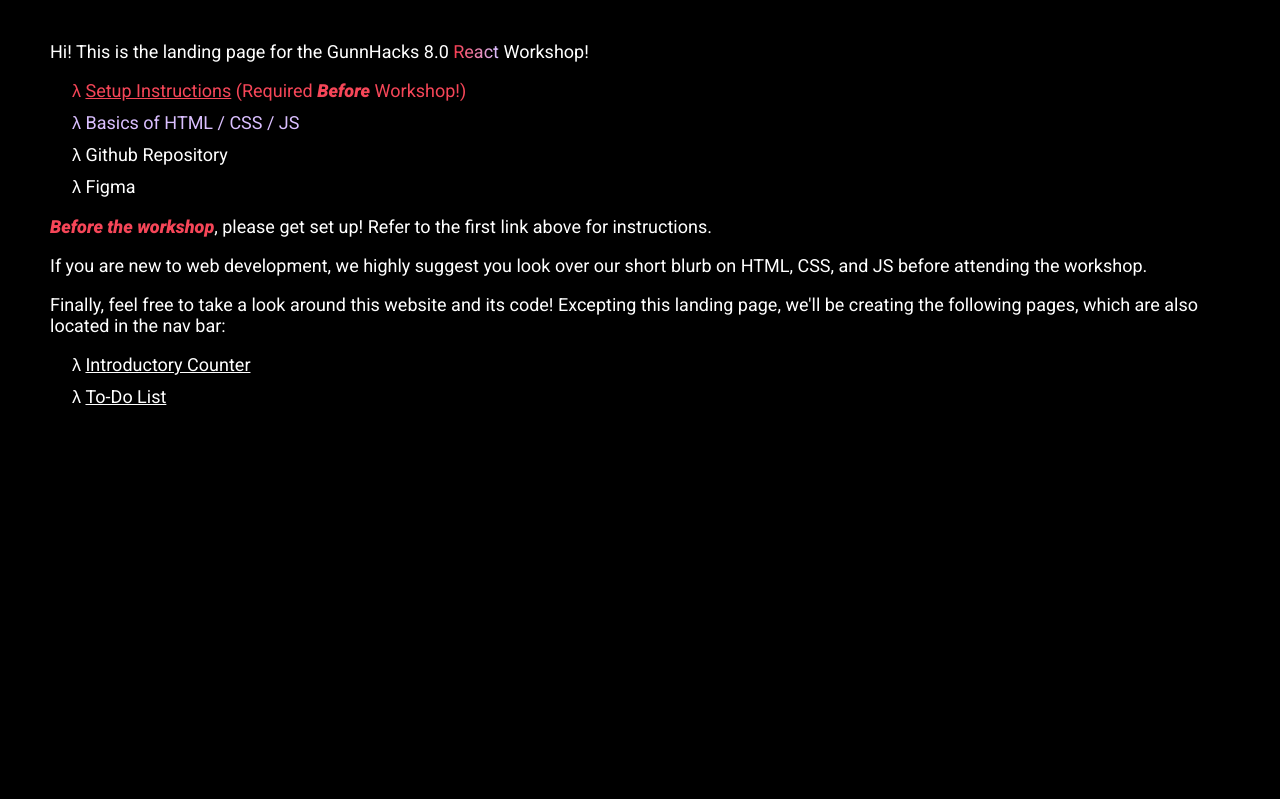
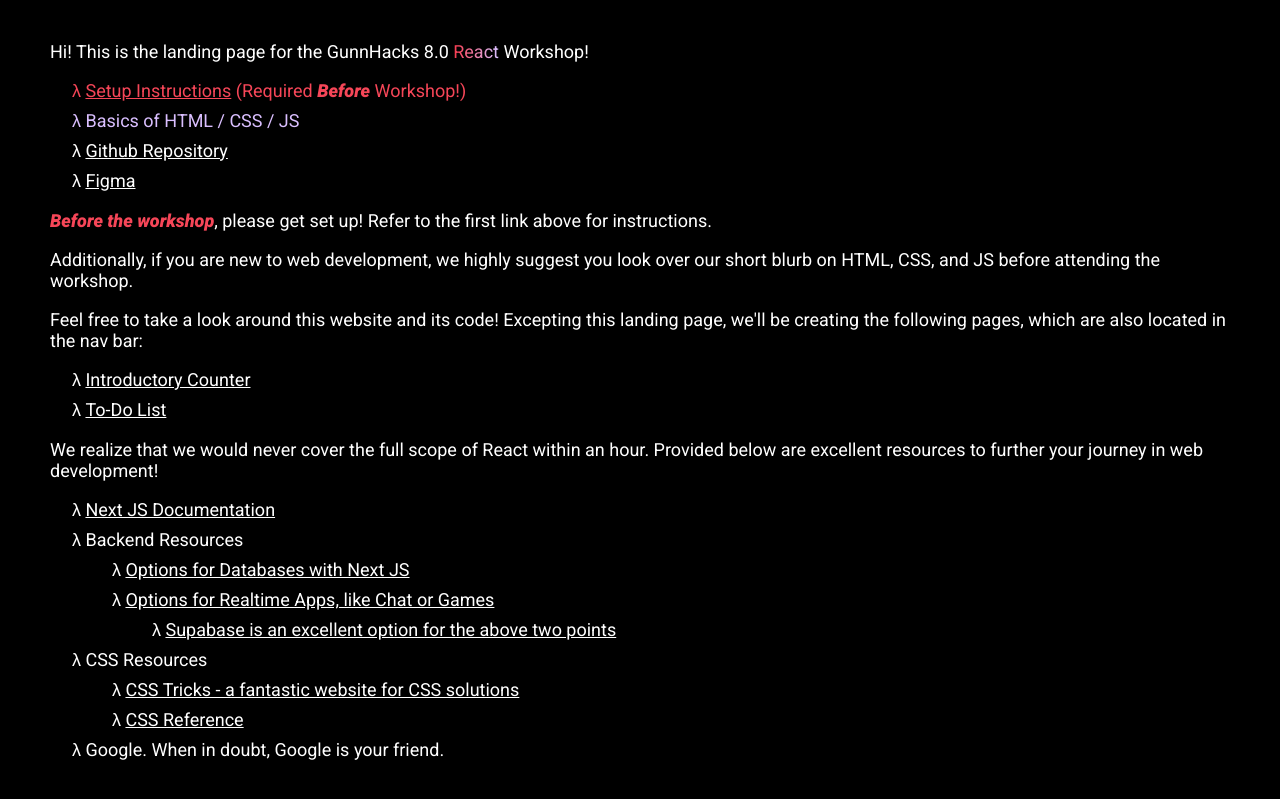
Before and after one commit to ImNotRog/GunnHacks-8.0-React-Demo, a Next.js app: page / in a window 1280 px wide. Shown: the part 263-1062 px from the top of the page. Before the commit the page ends 800 px from the top, so only its background shows below. Built offline with nearby package versions, Linux system fonts and the light colour scheme.

Commit message:
Add resources

```diff
--- a/pages/index.js
+++ b/pages/index.js
@@ -31,8 +31,10 @@
 							</a> (Required <span className={styles.em}>Before</span> Workshop!)
 						</li>
 						<li className={styles.purple}>Basics of HTML / CSS / JS</li>
-						<li>Github Repository</li>
-						<li>Figma</li>
+						<li><a href="https://github.com/ImNotRog/GunnHacks-8.0-React-Demo" target="_blank" rel="noopener noreferrer">
+							Github Repository
+						</a></li>
+						<li><a href="https://www.figma.com/file/2imkRBoOLdso3LcK5LxU7U/GunnHacks-8.0-React-Workshop?node-id=0%3A1" target="_blank" rel="noopener noreferrer">Figma</a></li>
 					</ul>
 
 					<p>
@@ -40,18 +42,47 @@
 						please get set up! Refer to the first link above for instructions.
 					</p>
 					<p>
-						If you are new to web development, we highly suggest you look over our short blurb on
+						Additionally, if you are new to web development, we highly suggest you look over our short blurb on
 						HTML, CSS, and JS before attending the workshop.
 					</p>
 					<p>
-						Finally, feel free to take a look around this website and its code!
+						Feel free to take a look around this website and its code!
 						Excepting this landing page, we&apos;ll be creating the following pages,
 						which are also located in the nav bar:
 					</p>
 
 					<ul>
-						<li><Link href="/"><a>Introductory Counter</a></Link></li>
+						<li><Link href="/counter"><a>Introductory Counter</a></Link></li>
 						<li><Link href="/todo"><a>To-Do List</a></Link></li>
+					</ul>
+
+					<p>
+						We realize that we would never cover the full scope of React within an hour.
+						Provided below are excellent resources to further your journey in web development!
+					</p>
+
+					<ul>
+						<li><a href="https://vercel.com/docs">Next JS Documentation</a></li>
+						<li>Backend Resources
+							<ul>
+								<li><a href="https://vercel.com/docs/concepts/solutions/databases">Options for Databases with Next JS</a></li>
+								<li><a href="https://vercel.com/docs/concepts/solutions/realtime">Options for Realtime Apps, like Chat or Games</a>
+									<ul>
+										<li><a href="https://vercel.com/integrations/supabase">Supabase is an excellent option for the above two points</a></li>
+									</ul>
+								</li>
+							</ul>
+						</li>
+
+						<li>CSS Resources
+							<ul>
+								<li><a href="https://css-tricks.com/guides/">CSS Tricks - a fantastic website for CSS solutions</a></li>
+								<li><a href="https://cssreference.io/">CSS Reference</a></li>
+							</ul>
+						</li>
+
+
+						<li>Google. When in doubt, Google is your friend.</li>
 					</ul>
 				</div>
 			</div>
--- a/styles/index.module.css
+++ b/styles/index.module.css
@@ -44,8 +44,9 @@
 .content li {
 	text-indent: -1rem;
 }
-.content li:not(:last-child) {
-	margin-bottom: 10px;
+.content li {
+	margin-top: 8px;
+	margin-bottom: 8px;
 }
 
 .content a {
```
